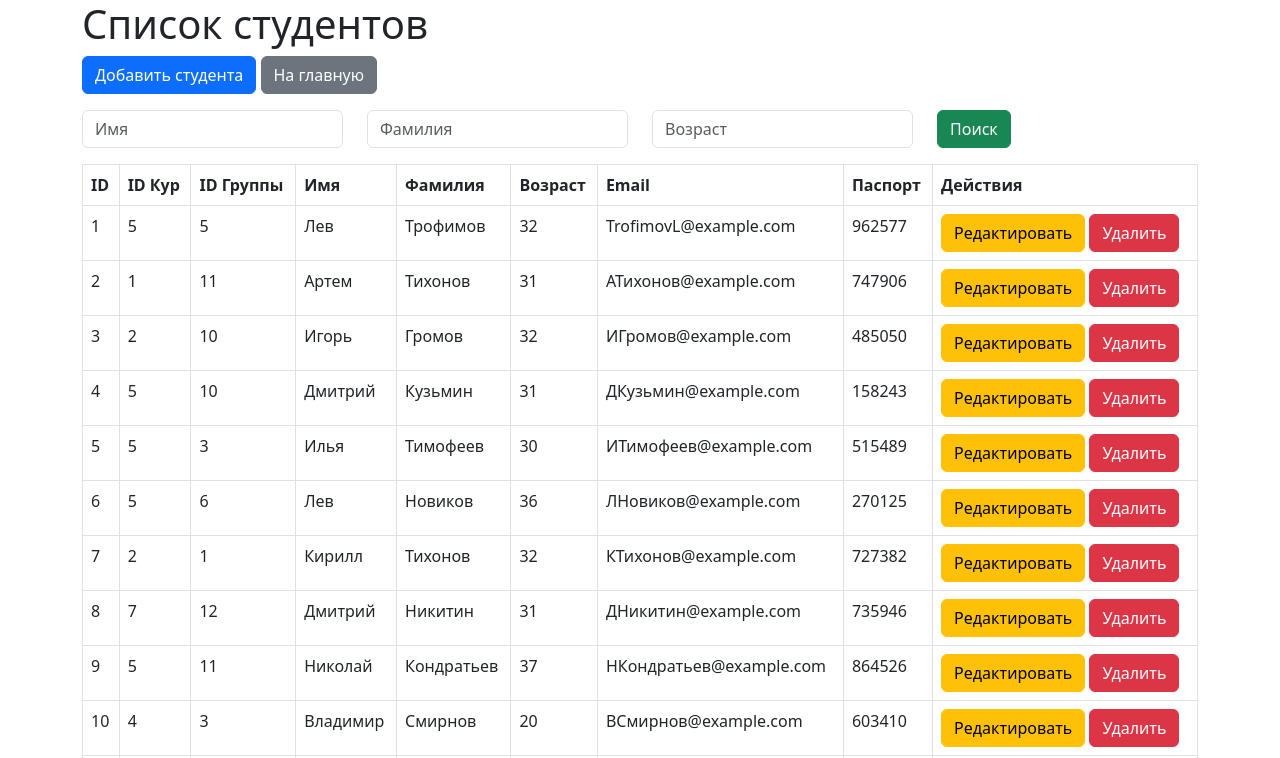
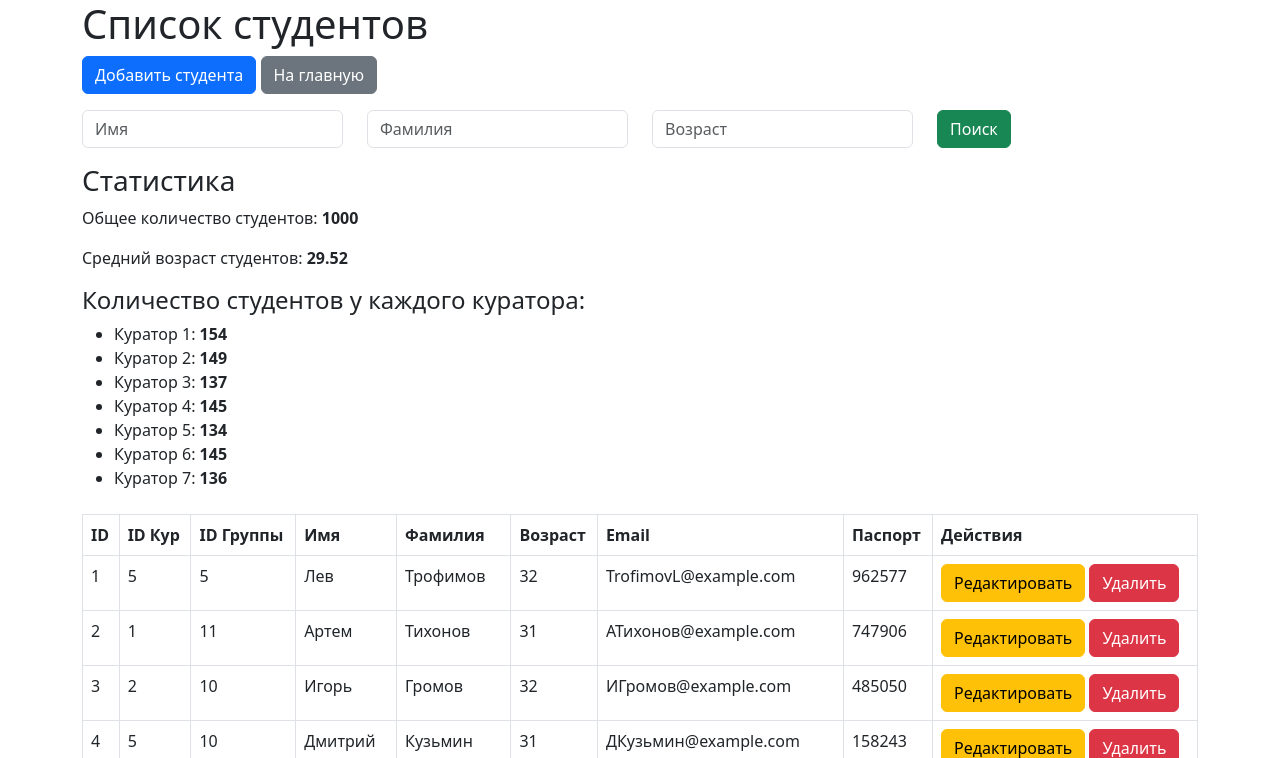
Before and after one commit to MrJensenk/DataBaseProject, a Flask app: page /students in a window 1280 px wide. Shown: the top 758 px of the page. Run offline with Flask 3, Linux system fonts and the light colour scheme.

Commit message:
add statistic info in students table

```diff
--- a/app.py
+++ b/app.py
@@ -1,4 +1,5 @@
 from sqlalchemy import CheckConstraint, Column, Integer, String, ForeignKey
+from sqlalchemy.sql import func
 from flask import Flask, render_template, request, redirect, url_for
 from flask_sqlalchemy import SQLAlchemy
 import csv
@@ -123,9 +124,13 @@ def view_students():
         query = query.filter(Student.age == age)
 
     students = query.paginate(page=page, per_page=25)
+    total_students = query.count()  # Общее количество студентов
+    average_age = query.with_entities(func.avg(Student.age)).scalar()  # Средний возраст
+    students_by_course = db.session.query(Student.ID_kur, func.count(Student.ID_student)).group_by(Student.ID_kur).all()
 
-    return render_template('students.html', students=students, name=name, surname=surname, age=age)
-
+    return render_template('students.html', students=students, name=name, surname=surname, age=age,
+                           total_students=total_students, average_age=average_age,
+                           students_by_course=students_by_course)
 
 @app.route('/students/add', methods=['GET', 'POST'])
 def add_student():
--- a/templates/students.html
+++ b/templates/students.html
@@ -29,7 +29,17 @@
                 </div>
             </div>
         </form>
-
+        <div class="mb-4">
+            <h3>Статистика</h3>
+            <p>Общее количество студентов: <strong>{{ total_students }}</strong></p>
+            <p>Средний возраст студентов: <strong>{{ average_age | round(2) }}</strong></p>
+            <h4>Количество студентов у каждого куратора:</h4>
+            <ul>
+                {% for kurator_id, count in students_by_course %}
+                    <li>Куратор {{ kurator_id }}: <strong>{{ count }}</strong></li>
+                {% endfor %}
+            </ul>
+        </div>
         <table class="table table-bordered">
             <thead>
                 <tr>
```
Also changed, not shown: instance/databaseVSU.db.
